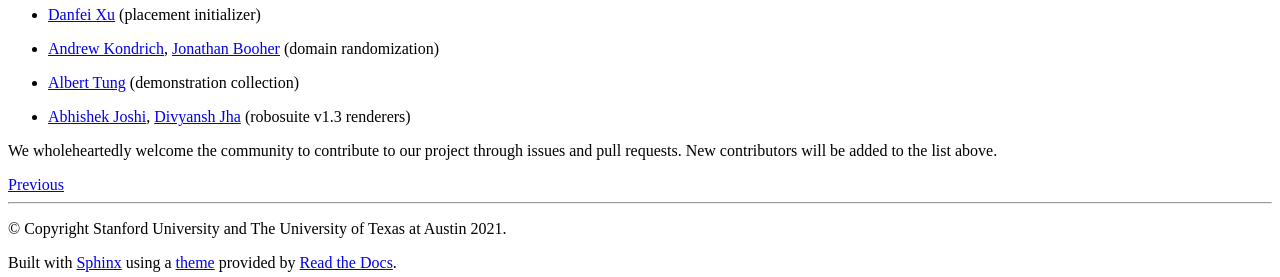
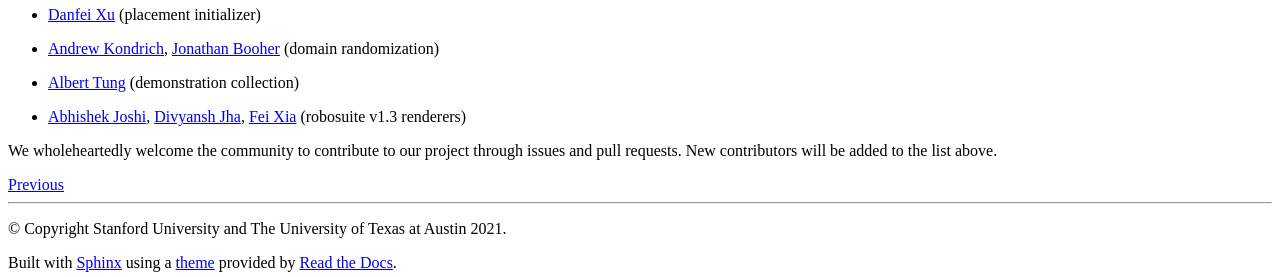
Before and after one commit to ARISE-Initiative/robosuite, a Sphinx documentation site: the page built from docs/acknowledgement.md, in a window 1280 px wide. Shown: the part 1248-1525 px from the top of the page. Built offline with Sphinx 7.4.7 and the Read the Docs theme 2.0.0, drawn with Linux system fonts in a browser that asks for light colours.

Commit message:
update acknowledgement

```diff
--- a/docs/acknowledgement.md
+++ b/docs/acknowledgement.md
@@ -8,6 +8,6 @@
 - [Danfei Xu](https://cs.stanford.edu/~danfei/) (placement initializer)
 - [Andrew Kondrich](http://www.andrewkondrich.com/), [Jonathan Booher](https://web.stanford.edu/~jaustinb/) (domain randomization)
 - [Albert Tung](https://www.linkedin.com/in/albert-tung3/) (demonstration collection)
-- [Abhishek Joshi](https://www.linkedin.com/in/abhishek-joshi-4ab469180), [Divyansh Jha](https://github.com/divyanshj16) (robosuite v1.3 renderers)
+- [Abhishek Joshi](https://www.linkedin.com/in/abhishek-joshi-4ab469180), [Divyansh Jha](https://github.com/divyanshj16), [Fei Xia](http://fxia.me/) (robosuite v1.3 renderers)
 
 We wholeheartedly welcome the community to contribute to our project through issues and pull requests. New contributors will be added to the list above.
```
